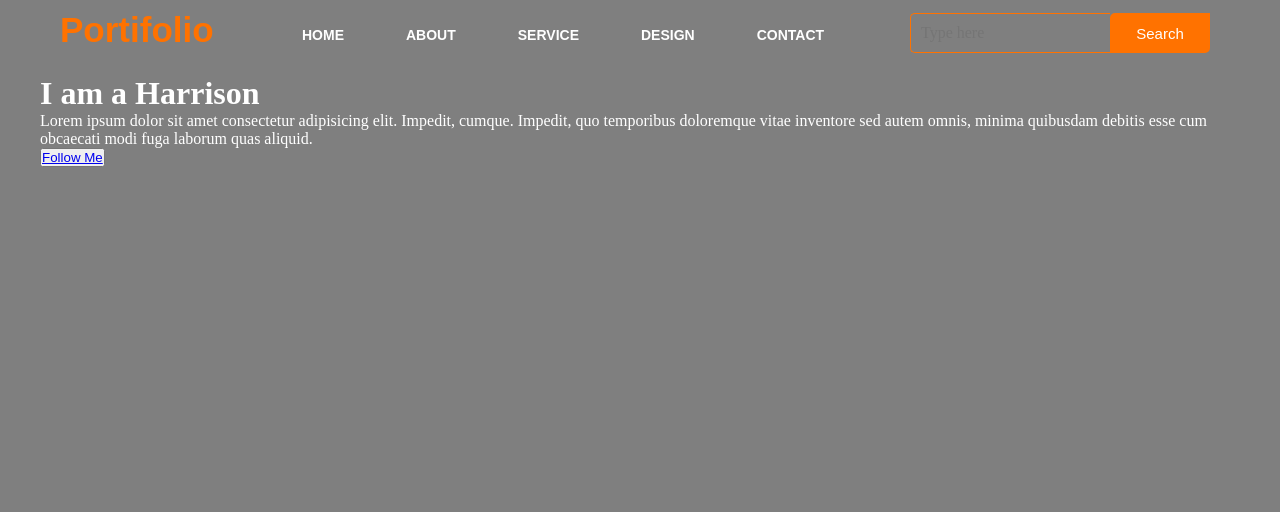
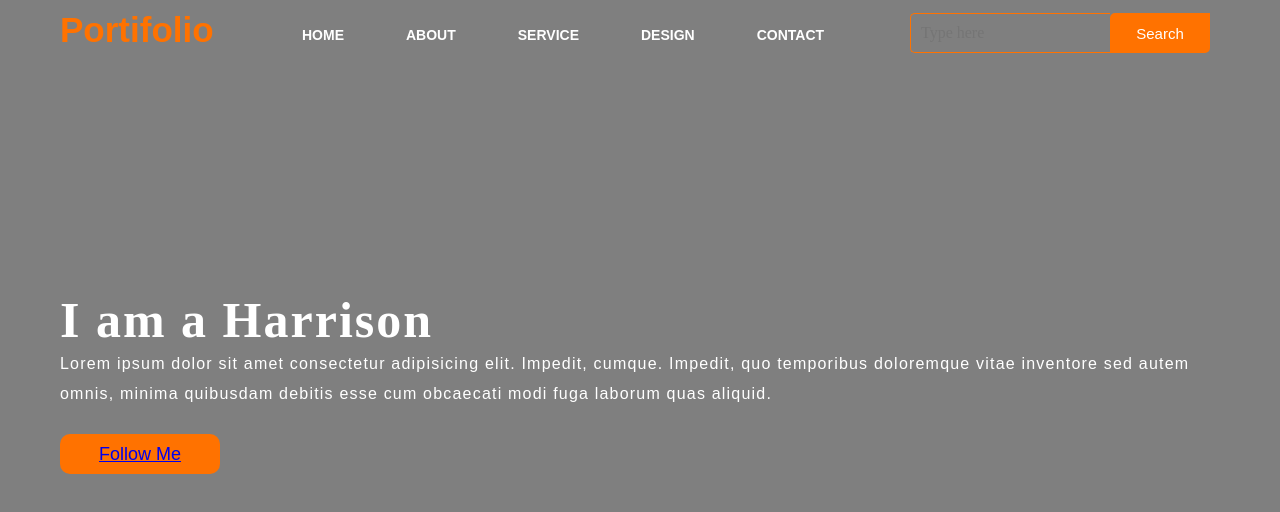
Before and after one commit to Ogalo/Personal-Portifolio, a plain HTML site: page index.html in a window 1280 px wide. Drawn offline with Linux system fonts and the light colour scheme.

Commit message:
Decorates Content

```diff
--- a/Assests/css/styles.css
+++ b/Assests/css/styles.css
@@ -117,3 +117,33 @@ srch:focus{
   color:white;
   position: relative;
 }
+
+.content .par{
+  padding-left: 20px;
+  padding-bottom: 25px;
+  font-family: Arial, Helvetica, sans-serif;
+  letter-spacing: 1.2px;
+  line-height: 30px;
+}
+
+.content h1{
+  font-family: 'Times New Roman', Times, serif;
+  font-size: 50px;
+  padding-top: 9%;
+  padding-left: 20px;
+  margin-top: 9%;
+  letter-spacing: 2px;
+}
+
+.content .cn {
+  width: 160px;
+  height: 40px;
+  background: #ff7200;
+  border: none;
+  margin-bottom: 10px;
+  margin-left: 20px;
+  font-size: 18px;
+  border-radius: 10px;
+  cursor: pointer;
+  transition: 0.4s ease;
+}
```
